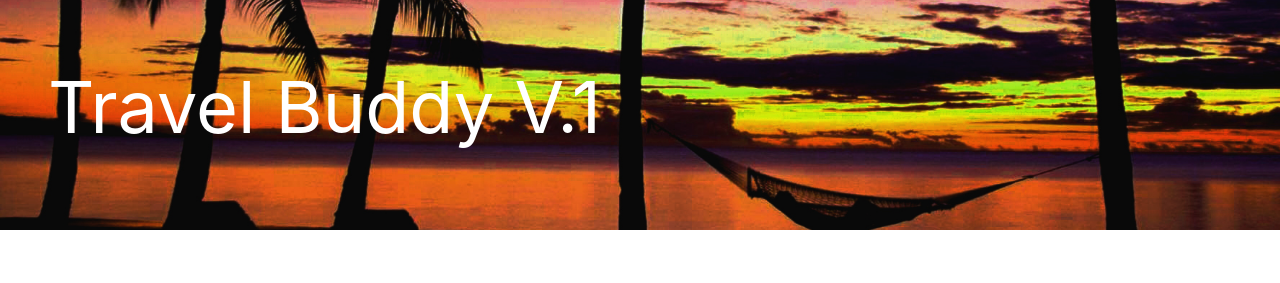
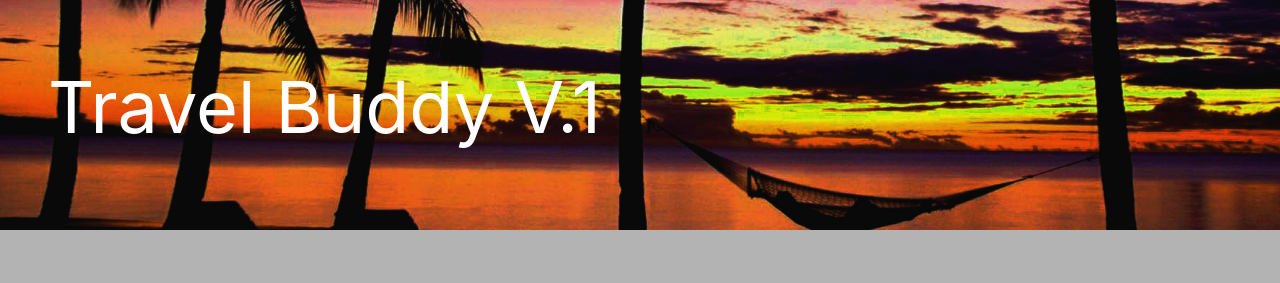
Before and after one commit to edwinhsia2018/BeatTheWeather, a PHP site: page /index.html in a window 1280 px wide. Shown: the top 283 px of the page. Run offline with PHP 8.4, Linux system fonts and the light colour scheme; some libraries are stand-ins or nearby versions.

Commit message:
3.27 minor updates

```diff
--- a/assets/css/style.css
+++ b/assets/css/style.css
@@ -3,15 +3,14 @@ h1 {
   text-align: center;
 }
 
-
 body, html {
   height: 100%;
+  background-color: rgb(179, 179, 179);
 }
 
 #whatWeather {
   background: rgba(245, 162, 19, 0.756);
 }
-
 
 .bg {
   /* The image used */
@@ -40,7 +39,6 @@ body, html {
   margin: auto;
   padding: 26px;
 }
-
 
 #jjjumbotron3 {
   border: 2px solid rgb(255, 255, 255);
--- a/index.html
+++ b/index.html
@@ -15,15 +15,13 @@
 
 <body>
 
-
-
-<!-- BG CONTIAINER -->
-
   <!-- HEADER ROW -->
 
   <div class="jumbotron jumbotron-fluid bg">
     <div class="container-full-bg">
-      <h1 class="display-3 text-white text-left mx-5"><strong>Travel Buddy V.1</strong></h1>
+      <h1 class="display-3 text-white text-left mx-5">
+        <strong>Travel Buddy V.1</strong>
+      </h1>
       <p class="lead"></p>
     </div>
   </div>
@@ -77,13 +75,8 @@
             </div>
           </div>
         </div>
-
       </div>
-
     </div>
-
-
-<!-- MODAL??? -->
 
     <!-- Modal -->
     <div class="modal fade" id="myModal" tabindex="-1" role="dialog" aria-labelledby="exampleModalLabel" aria-hidden="true">
@@ -103,19 +96,15 @@
       </div>
     </div>
 
-<!-- ???????? -->
-
   </div>
-<<<<<<< HEAD
-=======
-
-<script async defer src="https://maps.googleapis.com/maps/api/js?key=AIzaSyBXRr8inpLDEwjG7TVMWEXbCEnOFYPmiyw&callback=initMap" type="text/javascript"></script>
->>>>>>> Ben's-Branch
+<script async defer src="https://maps.googleapis.com/maps/api/js?key=AIzaSyBXRr8inpLDEwjG7TVMWEXbCEnOFYPmiyw&callback=initMap"
+    type="text/javascript"></script>
     <script src="assets/javascript/app.js"></script>
-<script src="https://cdnjs.cloudflare.com/ajax/libs/popper.js/1.12.9/umd/popper.min.js" integrity="sha384-ApNbgh9B+Y1QKtv3Rn7W3mgPxhU9K/ScQsAP7hUibX39j7fakFPskvXusvfa0b4Q" crossorigin="anonymous"></script>
-<script src="https://maxcdn.bootstrapcdn.com/bootstrap/4.0.0/js/bootstrap.min.js" integrity="sha384-JZR6Spejh4U02d8jOt6vLEHfe/JQGiRRSQQxSfFWpi1MquVdAyjUar5+76PVCmYl" crossorigin="anonymous"></script>
-
-
+    <script src="https://cdnjs.cloudflare.com/ajax/libs/popper.js/1.12.9/umd/popper.min.js" integrity="sha384-ApNbgh9B+Y1QKtv3Rn7W3mgPxhU9K/ScQsAP7hUibX39j7fakFPskvXusvfa0b4Q"
+      crossorigin="anonymous"></script>
+    <script src="https://maxcdn.bootstrapcdn.com/bootstrap/4.0.0/js/bootstrap.min.js" integrity="sha384-JZR6Spejh4U02d8jOt6vLEHfe/JQGiRRSQQxSfFWpi1MquVdAyjUar5+76PVCmYl"
+      crossorigin="anonymous"></script>
 
 </body>
+
 </html>
--- /dev/null
+++ b/index.php
@@ -0,0 +1 @@
+<?php header( 'Location: /index.html' ) ;  ?>
```
Lines whose indentation alone changed are shown as unchanged.
